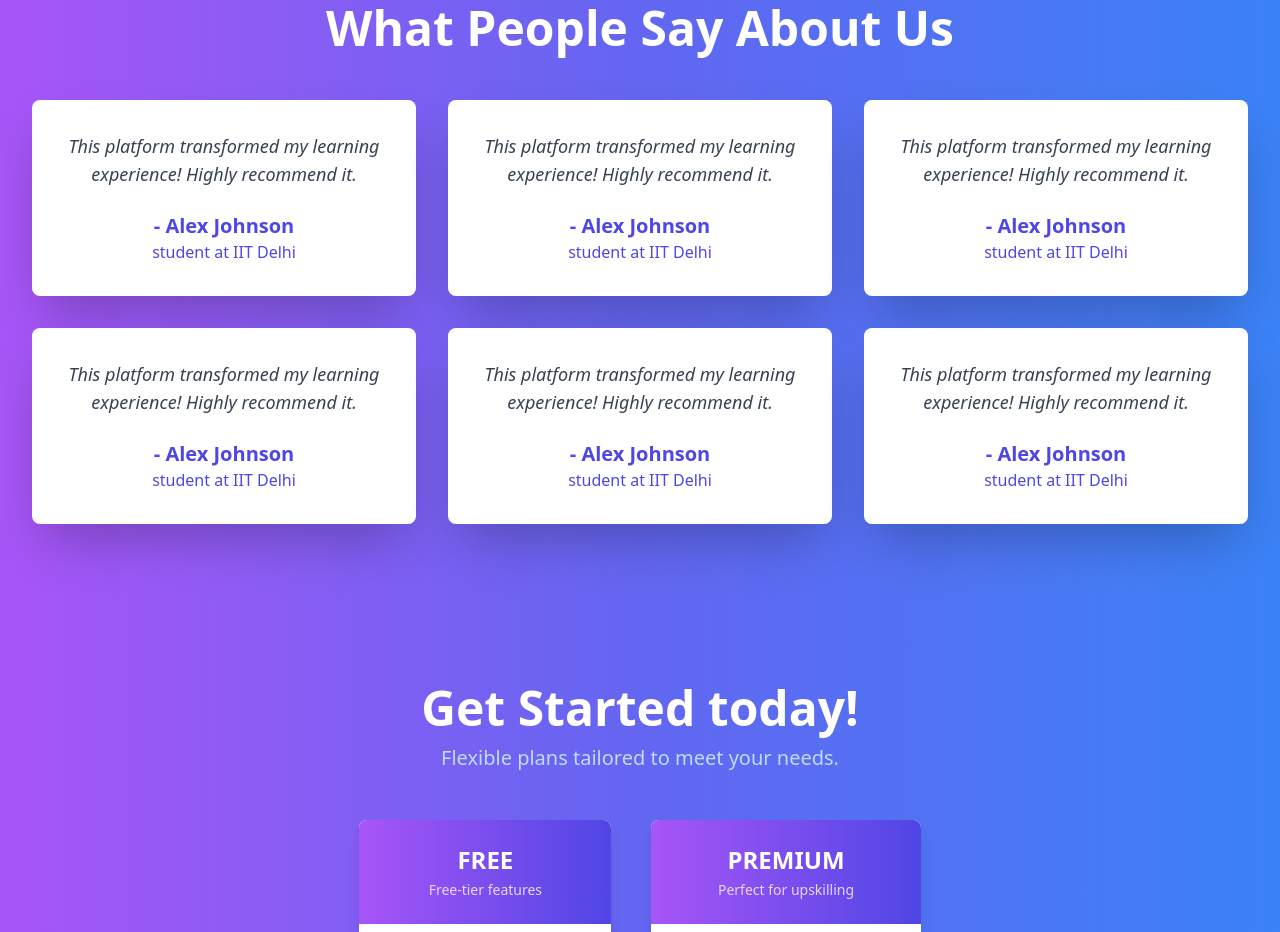
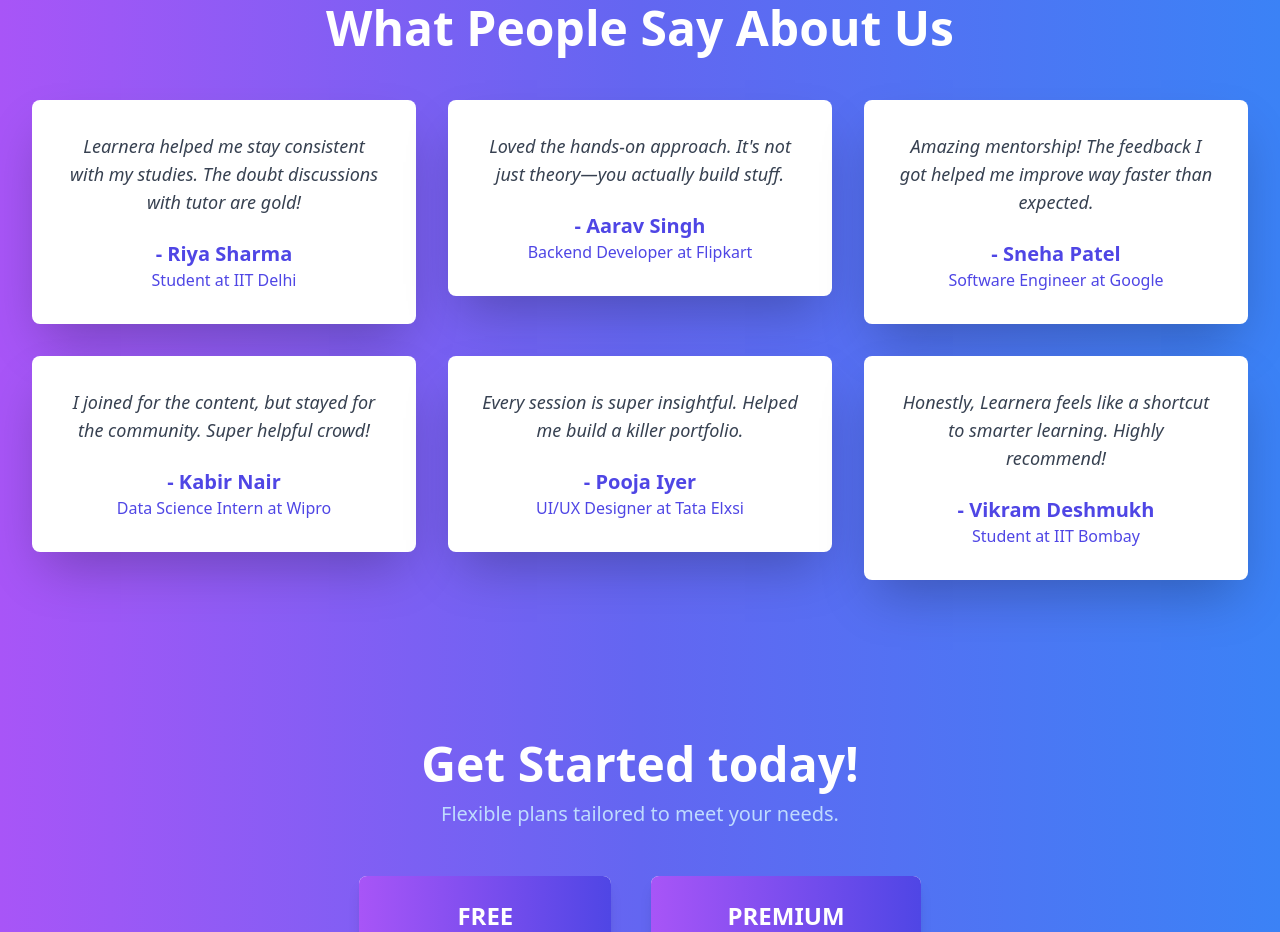
Before and after one commit to shravanjindal/LearnEra, a Next.js app: page / in a window 1280 px wide. Shown: the part 1900-2832 px from the top of the page. Built offline with nearby package versions, Linux system fonts and the light colour scheme.

Commit message:
comment cards

```diff
--- a/src/components/landingPage/Testimonials.tsx
+++ b/src/components/landingPage/Testimonials.tsx
@@ -7,12 +7,48 @@ const Testimonials = () => {
     <div className="container mx-auto text-center">
         <h3 className="text-5xl font-bold mb-12">What People Say About Us</h3>
         <div className="mt-8 flex flex-wrap justify-center gap-8">
-            <CommentCard name='Alex Johnson' occupation='student' company='IIT Delhi' comment='This platform transformed my learning experience! Highly recommend it.'/>
-            <CommentCard name='Alex Johnson' occupation='student' company='IIT Delhi' comment='This platform transformed my learning experience! Highly recommend it.'/>
-            <CommentCard name='Alex Johnson' occupation='student' company='IIT Delhi' comment='This platform transformed my learning experience! Highly recommend it.'/>
-            <CommentCard name='Alex Johnson' occupation='student' company='IIT Delhi' comment='This platform transformed my learning experience! Highly recommend it.'/>
-            <CommentCard name='Alex Johnson' occupation='student' company='IIT Delhi' comment='This platform transformed my learning experience! Highly recommend it.'/>
-            <CommentCard name='Alex Johnson' occupation='student' company='IIT Delhi' comment='This platform transformed my learning experience! Highly recommend it.'/>
+        <CommentCard
+          name='Riya Sharma'
+          occupation='Student'
+          company='IIT Delhi'
+          comment='Learnera helped me stay consistent with my studies. The doubt discussions with tutor are gold!'
+        />
+
+        <CommentCard
+          name='Aarav Singh'
+          occupation='Backend Developer'
+          company='Flipkart'
+          comment="Loved the hands-on approach. It's not just theory—you actually build stuff."
+        />
+
+        <CommentCard
+          name='Sneha Patel'
+          occupation='Software Engineer'
+          company='Google'
+          comment='Amazing mentorship! The feedback I got helped me improve way faster than expected.'
+        />
+
+        <CommentCard
+          name='Kabir Nair'
+          occupation='Data Science Intern'
+          company='Wipro'
+          comment='I joined for the content, but stayed for the community. Super helpful crowd!'
+        />
+
+        <CommentCard
+          name='Pooja Iyer'
+          occupation='UI/UX Designer'
+          company='Tata Elxsi'
+          comment='Every session is super insightful. Helped me build a killer portfolio.'
+        />
+
+        <CommentCard
+          name='Vikram Deshmukh'
+          occupation='Student'
+          company='IIT Bombay'
+          comment='Honestly, Learnera feels like a shortcut to smarter learning. Highly recommend!'
+        />
+
 
         </div>
     </div>
```
